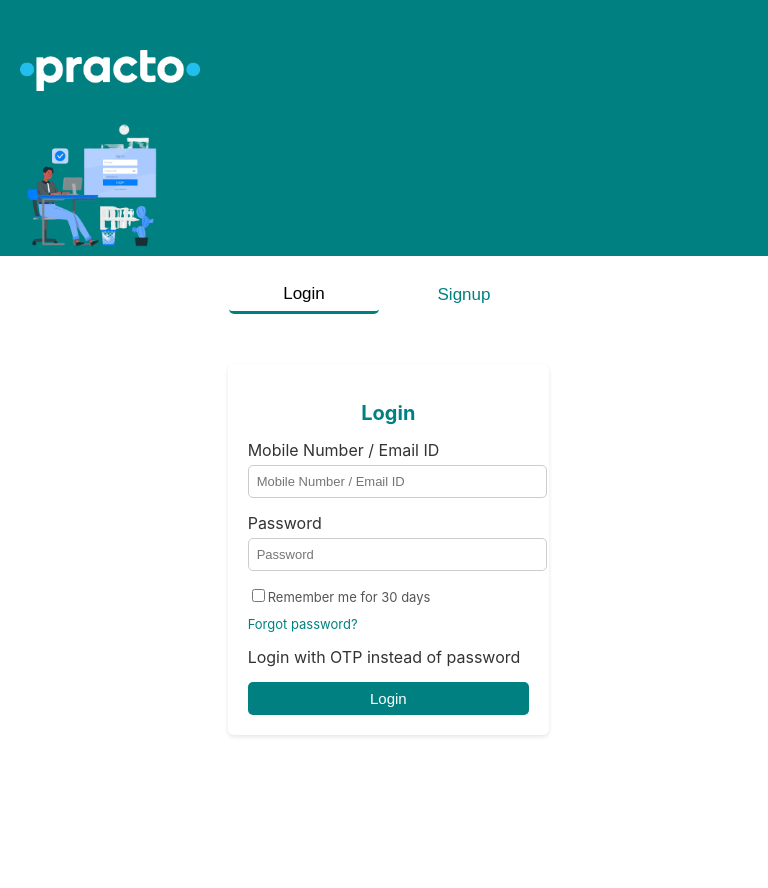
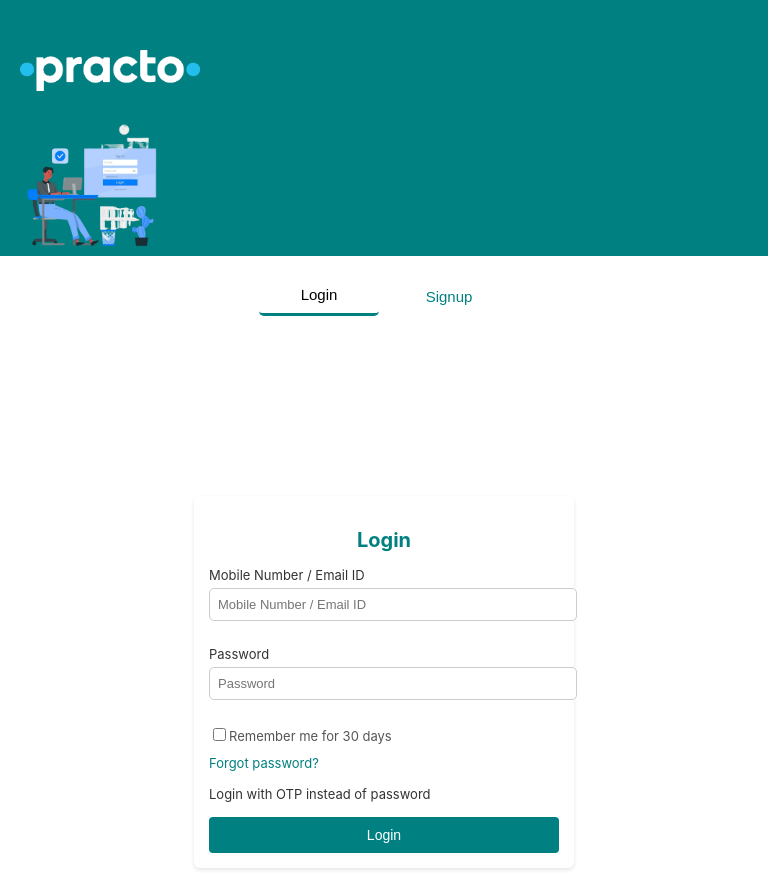
Before and after one commit to PiyushGoyal02/Parchi_Project_WebDev, a React (Create React App) app in the folder parchiproject/: page /LoginSignup in a window 768 px wide. Before the commit the page ends 800 px from the top, so only its background shows below. Built offline with nearby package versions, Linux system fonts and the light colour scheme; the HTML template or start-up script is replaced by a standard one.

Commit message:
I Have Update Login And Signup Ui of Tablet, tab

```diff
--- a/parchiproject/src/CSS-CODE/LoginCSS.css
+++ b/parchiproject/src/CSS-CODE/LoginCSS.css
@@ -401,3 +401,84 @@
     background-color: #006666;
   }
 }
+
+
+@media only screen and (min-width: 768px) and (max-width: 1024px) {
+  .Login-Signup-Texts {
+    gap: 50px; /* Adjust gap between buttons */
+    margin-top: 20px; /* Reduce margin */
+  }
+
+  .button {
+    width: 120px;
+    padding: 10px;
+    font-size: 15px;
+  }
+
+  .LoginImage-PNG,
+  .SignupImage-PNG {
+    width: 400px;
+  }
+
+  .LoginSideSection,
+  .SignupSection {
+    display: flex;
+    justify-content: space-evenly;
+    align-items: center;
+    margin-top: 130px;
+    gap: 30px;
+  }
+
+  .login-container,
+  .join-practo-container {
+    width: 350px; /* Reduce container width */
+    padding: 15px; /* Adjust padding */
+    border-radius: 6px; /* Slightly reduce border radius */
+  }
+
+  .login-form h2,
+  .join-practo-container h2 {
+    font-size: 20px; /* Adjust font size for headings */
+    margin-bottom: 15px; /* Reduce margin */
+  }
+
+  .form-group label,
+  .join-practo-form label {
+    font-size: 13px; /* Reduce label font size */
+    margin: 8px 0 5px; /* Adjust spacing */
+  }
+
+  .form-group input,
+  .join-practo-form input,
+  .join-practo-form select {
+    padding: 8px; /* Reduce padding */
+    font-size: 13px; /* Adjust input font size */
+    margin-bottom: 10px; /* Adjust spacing */
+  }
+
+  .mobile-input {
+    gap: 5px; /* Reduce gap between elements */
+  }
+
+  .checkbox-container {
+    align-items: flex-start; /* Align items to the top */
+    gap: 5px; /* Add spacing */
+  }
+
+  .terms {
+    font-size: 11px; /* Reduce font size */
+    margin-bottom: 15px; /* Adjust margin */
+  }
+
+  .login-button,
+  .send-otp-btn {
+    font-size: 14px; /* Reduce font size for buttons */
+    padding: 10px; /* Adjust padding */
+    border-radius: 4px; /* Maintain consistency */
+  }
+
+  .login-button:hover,
+  .send-otp-btn:hover {
+    background-color: #006666; /* Maintain hover effect */
+  }
+}
--- a/parchiproject/src/CSS-CODE/NavbarCSS.css
+++ b/parchiproject/src/CSS-CODE/NavbarCSS.css
@@ -53,3 +53,12 @@
 .Login-Signup-Button:hover{
     cursor: pointer;
 }
+
+
+/* Tab Media Query CSS code  */
+
+@media only screen and (min-width: 768px) and (max-width: 1024px) {
+    .Find-Video-Surgeries-Text{
+        display: none;
+    }
+}
```
